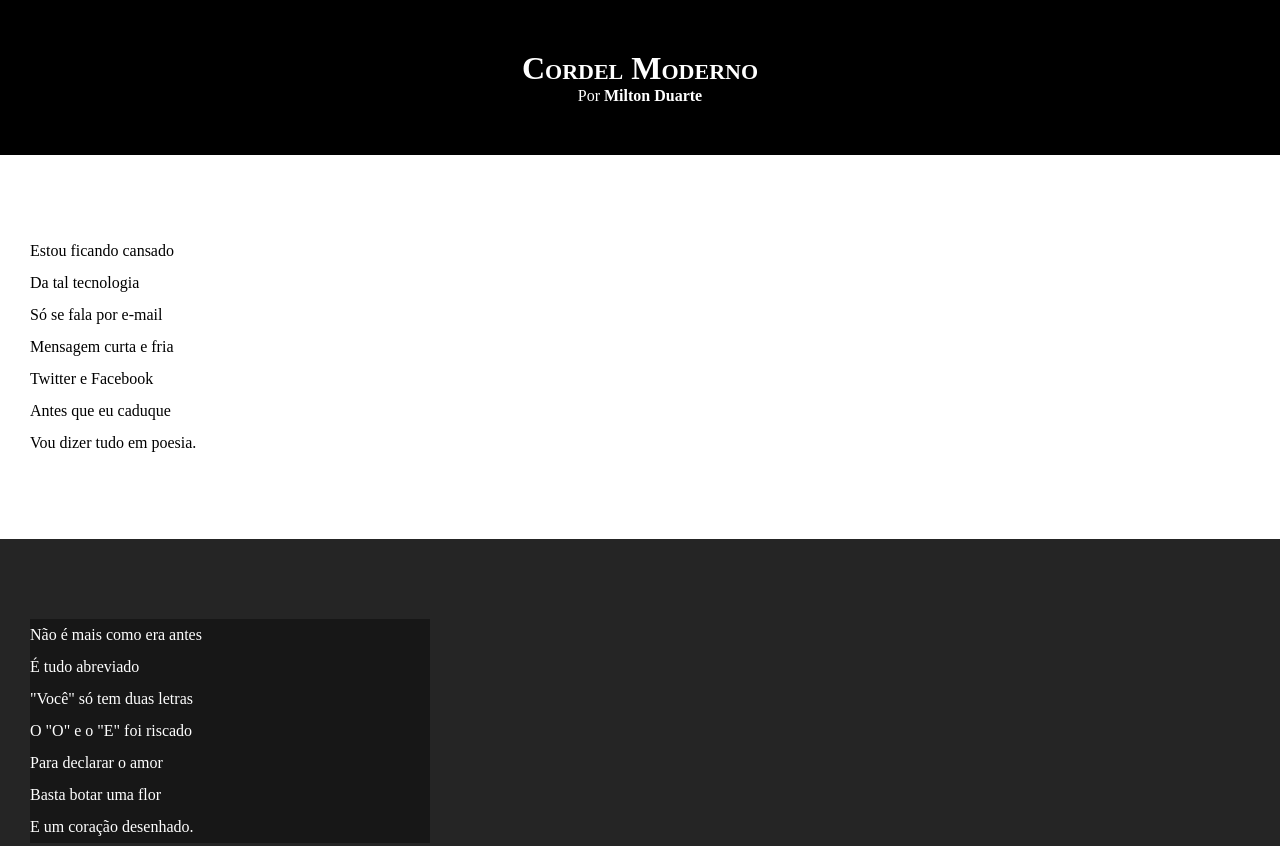
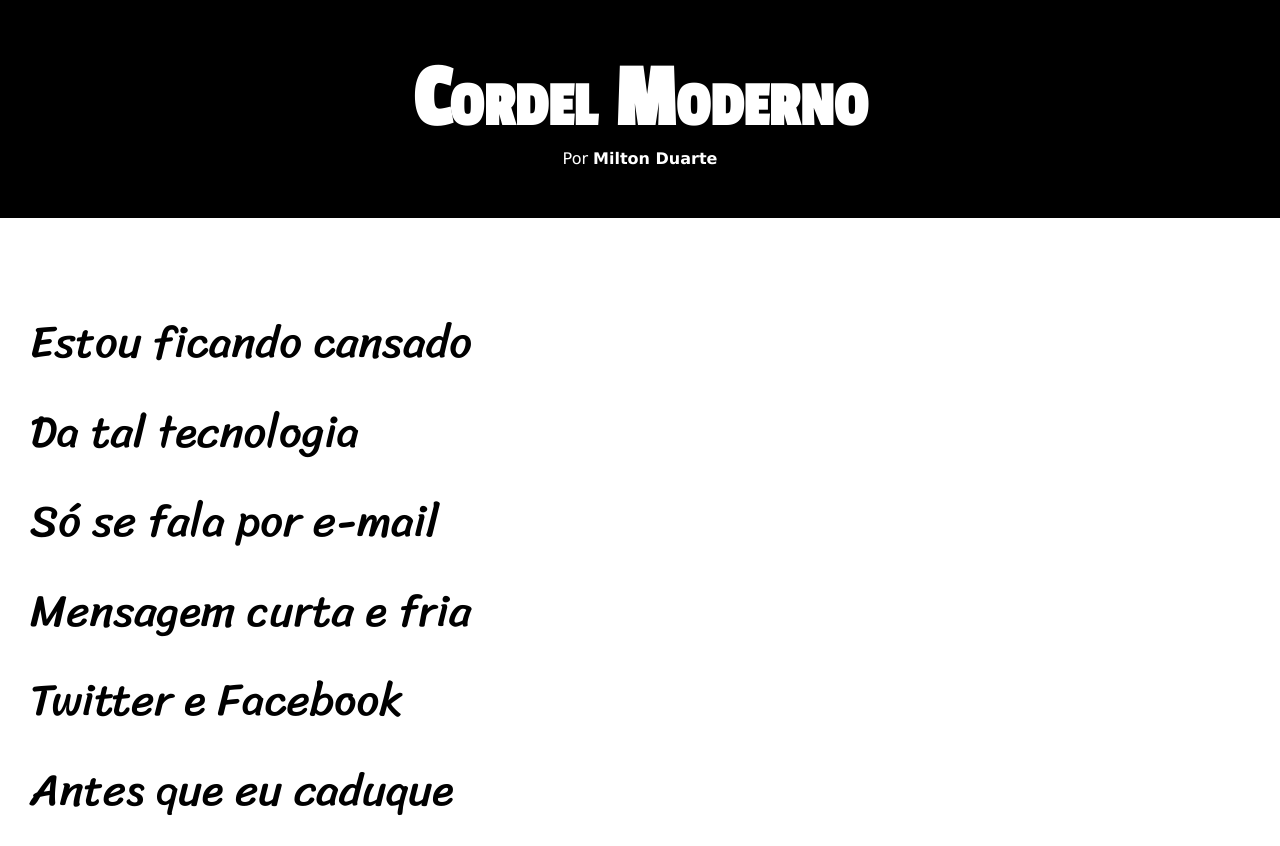
Before and after one commit to Mauricionizio/html-css, a plain HTML site: page desafios/d012/index.html in a window 1280 px wide. Shown: the top 846 px of the page. Drawn offline with Linux system fonts and the light colour scheme.

Commit message:
atualização de estilos desafio 12

```diff
--- a/desafios/d012/estilo/style.css
+++ b/desafios/d012/estilo/style.css
@@ -1,4 +1,14 @@
 @charset "UTF-8";
+
+@import url('https://fonts.googleapis.com/css2? family= Passion+One & display=swap');
+
+@import url('https://fonts.googleapis.com/css2?family=Sriracha&display=swap');
+
+:root {
+    --fonte1: Verdana, Geneva, Tahoma, sans-serif;
+    --fonte2: 'Passion One', cursive;
+    --fonte3: 'Sriracha', cursive;
+}
 
 * {
     margin: 0px;
@@ -9,18 +19,22 @@ html, body {
 
     min-height: 100vh;
     background-color: darkgray;
+    font-family: var(--fonte1);
 }
 
 header {
     background-color: black;
     color: white;
     text-align: center;
+
 }
 
 header > h1 {
 
     padding-top: 50px;
     font-variant: small-caps;
+    font-family: var(--fonte2);
+    font-size: 7vw;
 }
 
 header > p {
@@ -42,6 +56,8 @@ section {
     padding-bottom: 10vh;
     line-height: 2em;
     padding-left: 30px;
+    font-family: var(--fonte3);
+    font-size: 3.5vw;
 }
 
 section.normal {
@@ -55,8 +71,10 @@ section.imagem {
 }
 
 section.imagem > p {
+    display: inline-block;
     background-color: rgba(0, 0, 0, 0.384);
-    width: 400px;
+    padding: 5px;
+
 }
 
 footer {
```
